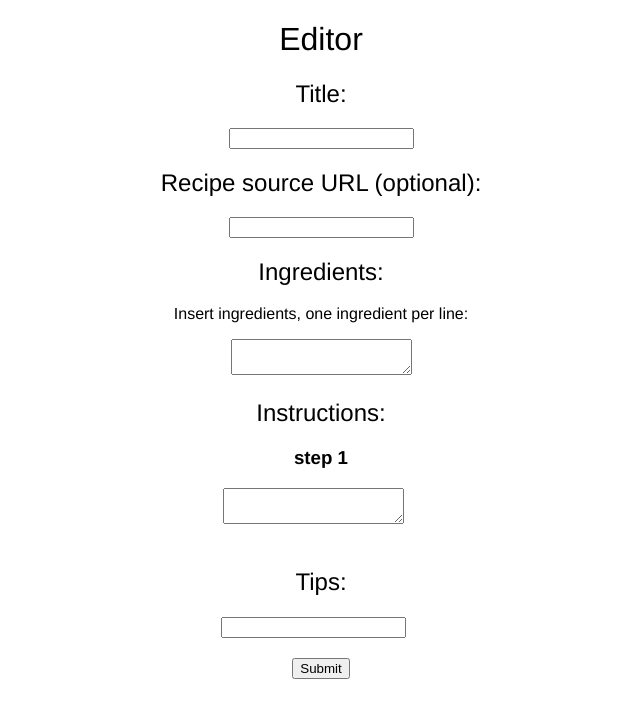
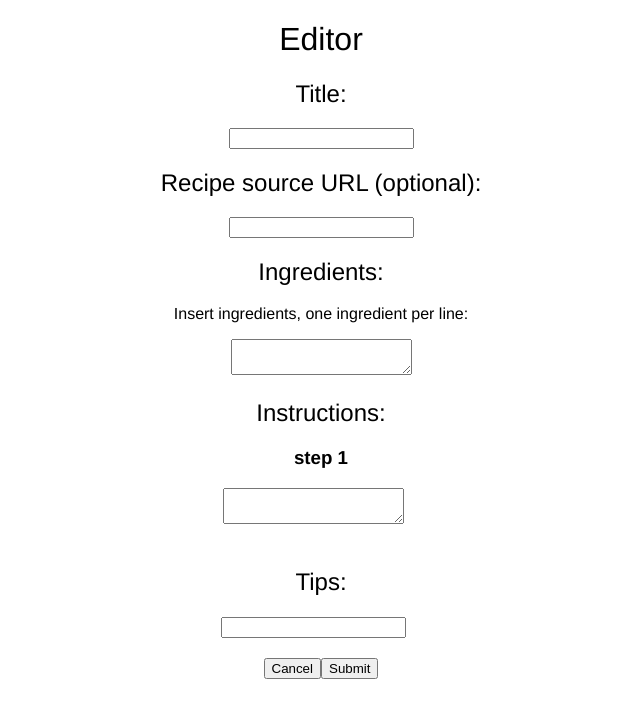
Before and after one commit to mdimec4/eCookbook, a Vue app in the folder src/web/spa/: page /recipe_editor in a window 1280 px wide. Shown: the top 718 px of the page, without its empty margins (319-959 px from the left). Built offline with nearby package versions, Linux system fonts and the light colour scheme; some icons are missing.

Commit message:
cancel button

```diff
--- a/src/web/spa/src/components/recipe_editor.vue
+++ b/src/web/spa/src/components/recipe_editor.vue
@@ -51,6 +51,7 @@
     </div>
 
 
+    <router-link  v-bind:to="{name: 'RecipeEditorList'}"><button>Cancel</button></router-link>
     <button v-on:click="submit()">Submit</button>
   </div>
 </template>
```
